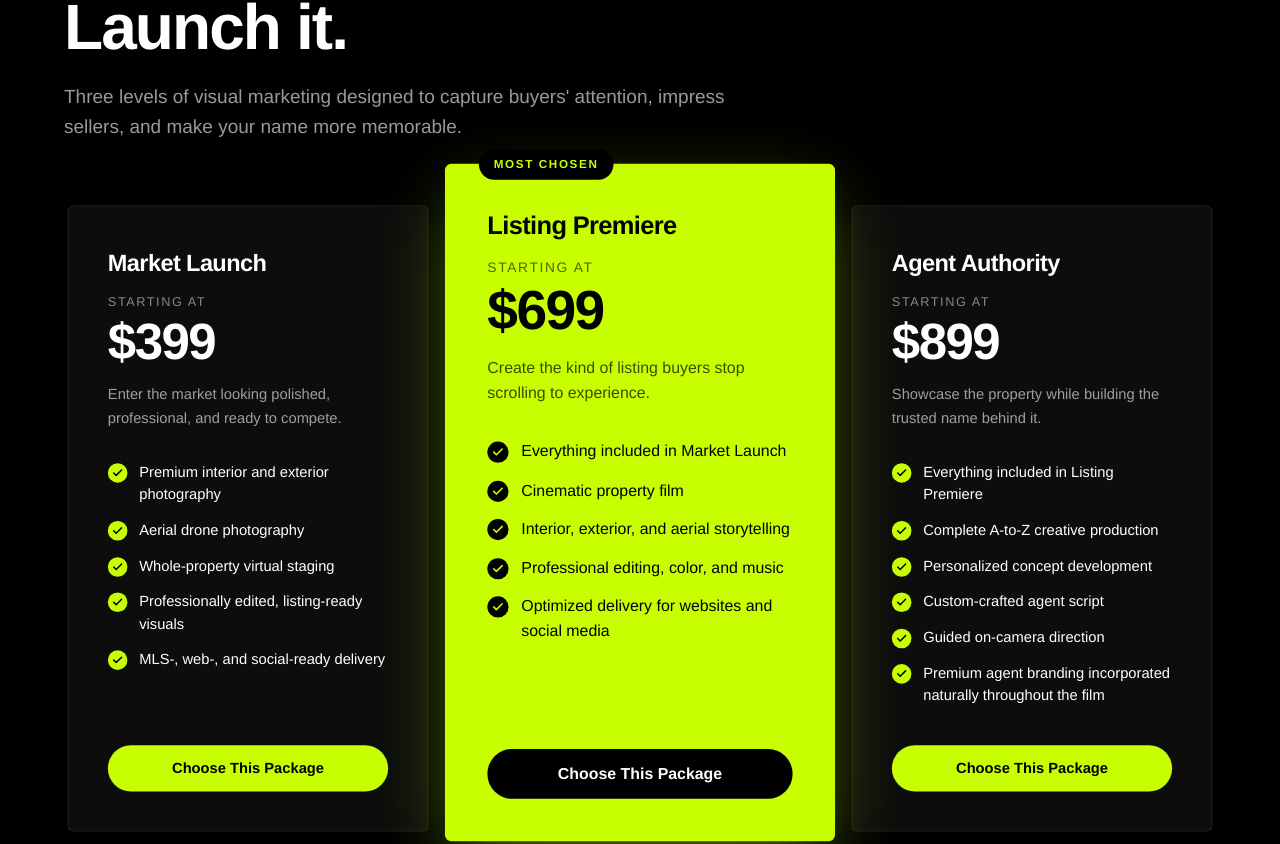
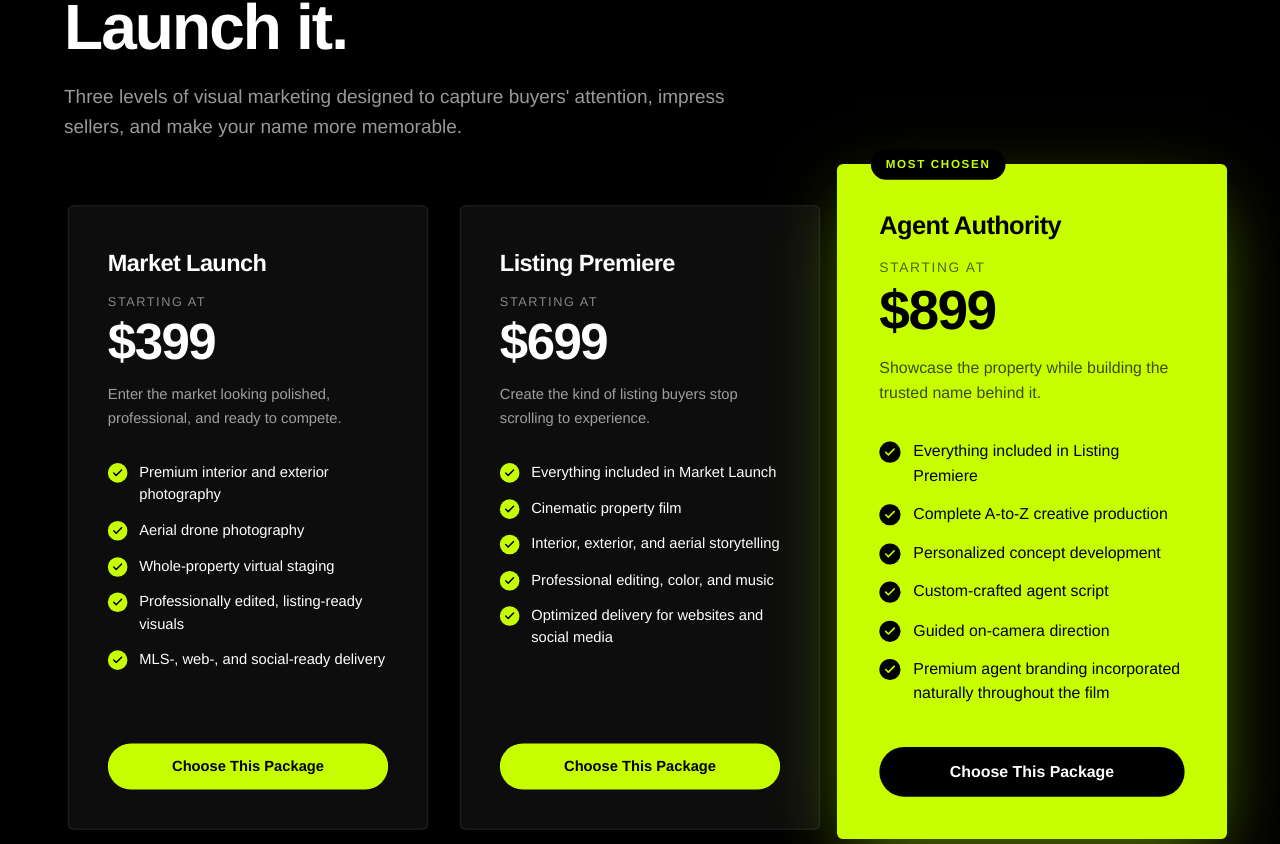
Before and after one commit to Imtiaj007zee/Luxentra-Media-, a React (Vite) app: page / in a window 1280 px wide. Shown: the part 3862-4706 px from the top of the page. Built offline with nearby package versions, Linux system fonts and the light colour scheme.

Commit message:
Make Agent Authority (99) the Most chosen package on all pages

```diff
--- a/src/react-app/data/packages.ts
+++ b/src/react-app/data/packages.ts
@@ -28,8 +28,6 @@ export const LAUNCH_BUNDLES: LaunchBundle[] = [
     id: "listing-premiere",
     name: "Listing Premiere",
     price: 699,
-    badge: "Most chosen",
-    featured: true,
     blurb: "Create the kind of listing buyers stop scrolling to experience.",
     features: [
       "Everything included in Market Launch",
@@ -43,6 +41,8 @@ export const LAUNCH_BUNDLES: LaunchBundle[] = [
     id: "agent-authority",
     name: "Agent Authority",
     price: 899,
+    badge: "Most chosen",
+    featured: true,
     blurb: "Showcase the property while building the trusted name behind it.",
     features: [
       "Everything included in Listing Premiere",
```
